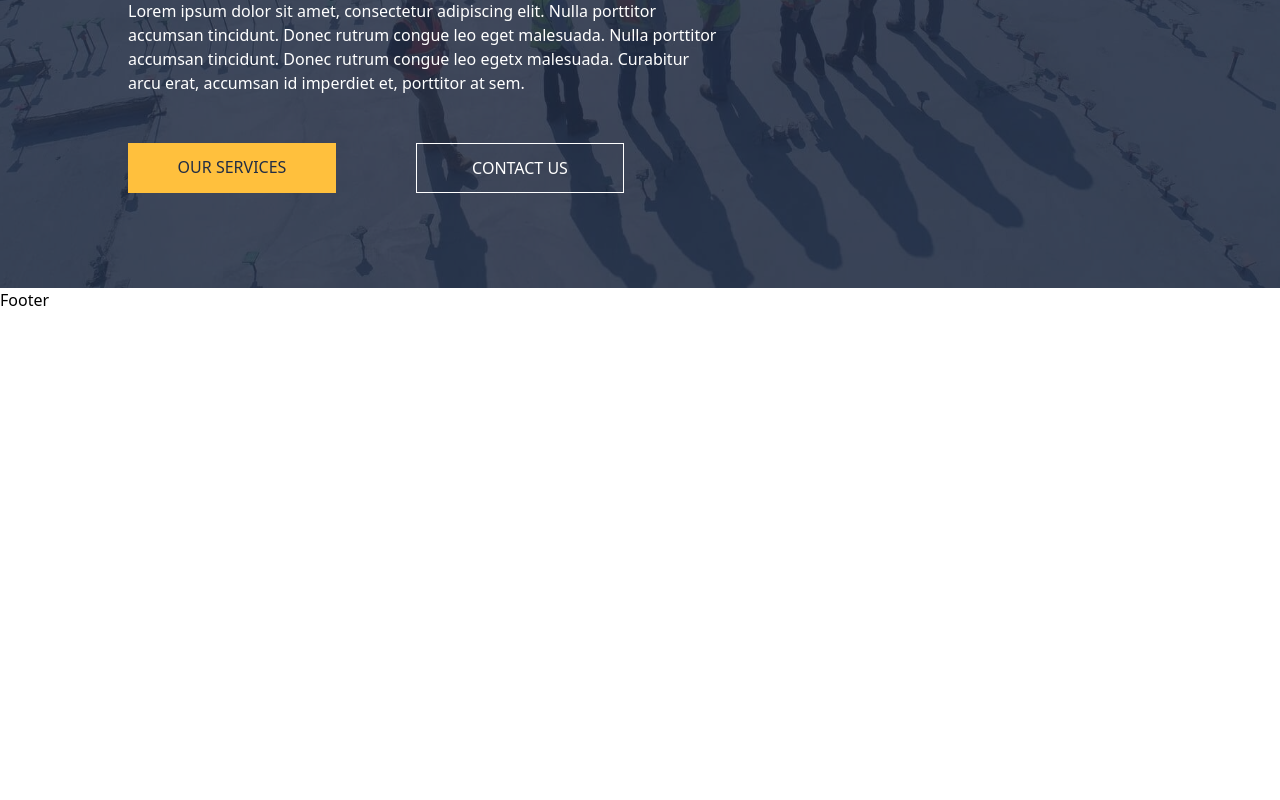
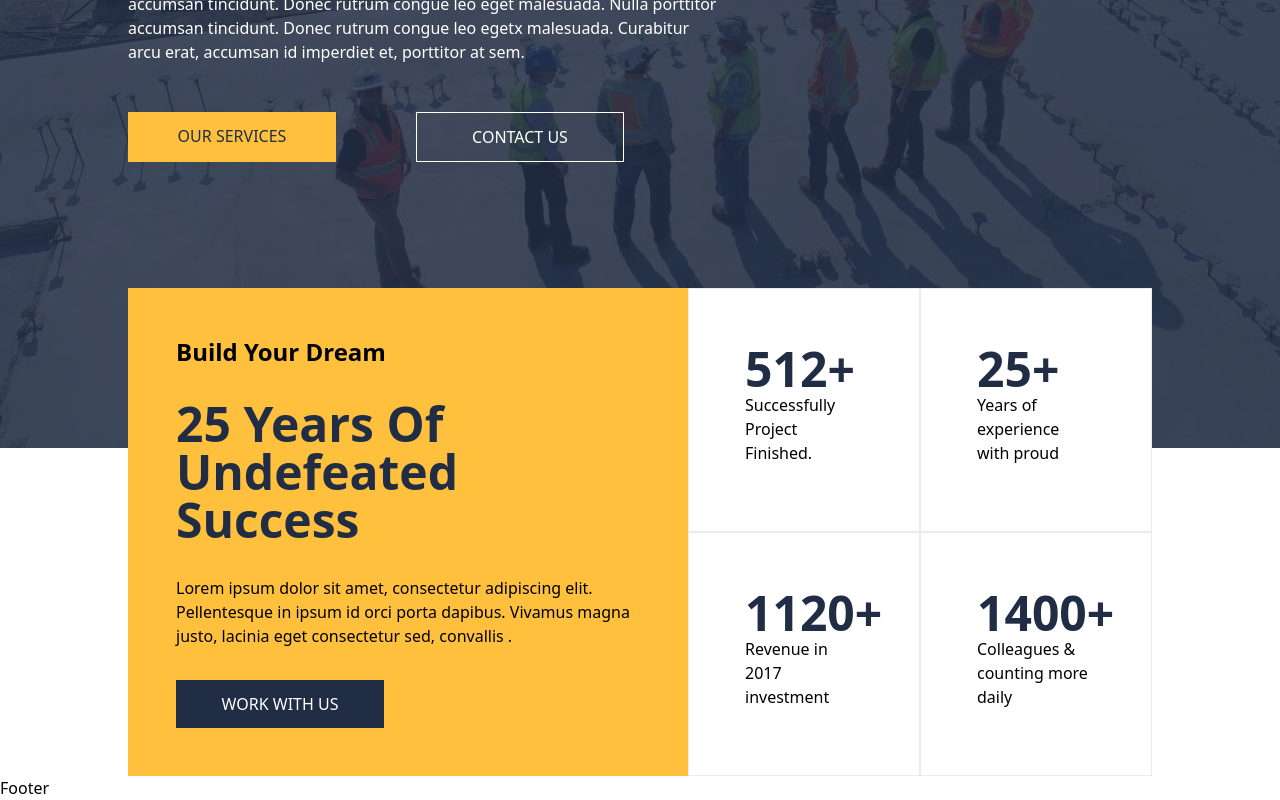
Before and after one commit to ib-ahmedd/urban_nest, a Next.js app: page / in a window 1280 px wide. Shown: the part 512-1312 px from the top of the page. Before the commit the page ends 896 px from the top, so only its background shows below. Built offline with nearby package versions, Linux system fonts and the light colour scheme; a web font is replaced by a local one.

Commit message:
complete home work with us stat modal

```diff
--- a/app/components/Hero.tsx
+++ b/app/components/Hero.tsx
@@ -2,8 +2,8 @@ import Link from "next/link";
 
 function Hero() {
   return (
-    <section className="hero width_parent h-screen bg-home-hero-bg bg-cover bg-center bg-no-repeat">
-      <div className="width_container h-full flex flex-col gap-8 md:gap-12 justify-center mt-8 md:mt-24 z-10">
+    <section className="hero width_parent h-screen xl:h-[120vh] bg-home-hero-bg bg-cover bg-center bg-no-repeat">
+      <div className="width_container h-full flex flex-col gap-12 md:gap-12 mt-32 md:mt-64 z-10">
         <p className="text-site-yellow font-monteserat font-bold text-2xl">
           Build Your Dream
         </p>
--- /dev/null
+++ b/app/components/Stat.tsx
@@ -0,0 +1,28 @@
+import { StatProp } from "@types";
+import { useEffect, useState } from "react";
+
+function Stat({ stat, info }: StatProp) {
+  const [count, setCount] = useState(0);
+  useEffect(() => {
+    const statsInterval = setInterval(() => {
+      if (count < stat) {
+        setCount((prev) => prev + 1);
+      }
+    }, 0.1);
+
+    if (count === stat) return clearInterval(statsInterval);
+    return () => {
+      clearInterval(statsInterval);
+    };
+  }, [count]);
+  return (
+    <div className="sm:w-1/2 shrink-0 flex flex-col p-8 sm:p-14 bg-white border border-light-gray text-left">
+      <p className="font-bold text-site-blue text-2xl sm:text-4xl lg:text-5xl">
+        {count}+
+      </p>
+      <p>{info}</p>
+    </div>
+  );
+}
+
+export default Stat;
--- /dev/null
+++ b/app/components/StatModal.tsx
@@ -0,0 +1,35 @@
+"use client";
+import { statsArray } from "@constants";
+import Link from "next/link";
+import Stat from "./Stat";
+
+function StatsModal() {
+  return (
+    <article className="flex flex-col md:flex-row xl:-mt-40 w-full xl:w-4/5">
+      <div className="md:flex-1 flex flex-col gap-8 p-8 md:p-12 shrink bg-site-yellow z-20">
+        <p className="text-2xl font-bold">Build Your Dream</p>
+        <p className="font-bold text-3xl md:text-5xl text-site-blue">
+          25 Years Of Undefeated Success
+        </p>
+        <p>
+          Lorem ipsum dolor sit amet, consectetur adipiscing elit. Pellentesque
+          in ipsum id orci porta dapibus. Vivamus magna justo, lacinia eget
+          consectetur sed, convallis .
+        </p>
+        <Link
+          href="/contact"
+          className="text-white bg-site-blue w-52 py-3 text-center"
+        >
+          WORK WITH US
+        </Link>
+      </div>
+      <div className="md:flex-1 flex flex-wrap flex-col sm:flex-row shrink-0 z-20">
+        {statsArray.map((item) => (
+          <Stat key={item.stat} {...item} />
+        ))}
+      </div>
+    </article>
+  );
+}
+
+export default StatsModal;
--- /dev/null
+++ b/app/components/WorkWIthUs.tsx
@@ -0,0 +1,12 @@
+import StatsModal from "./StatModal";
+
+function WorkWIthUs() {
+  return (
+    <section className="width_parent flex flex-col items-center">
+      <StatsModal />
+      <div className="width_container"></div>
+    </section>
+  );
+}
+
+export default WorkWIthUs;
--- a/app/components/index.ts
+++ b/app/components/index.ts
@@ -0,0 +1,4 @@
+import Hero from "./Hero";
+import WorkWIthUs from "./WorkWIthUs";
+
+export { Hero, WorkWIthUs };
--- a/app/page.tsx
+++ b/app/page.tsx
@@ -1,9 +1,10 @@
-import Hero from "./components/Hero";
+import { Hero, WorkWIthUs } from "./components";
 
 function Home() {
   return (
     <main>
       <Hero />
+      <WorkWIthUs />
     </main>
   );
 }
--- a/constants/index.ts
+++ b/constants/index.ts
@@ -1,4 +1,4 @@
-import { NavLinkProp } from "@types";
+import { NavLinkProp, StatProp } from "@types";
 
 export const navLinksArray: NavLinkProp[] = [
   { path: "/", title: "Home" },
@@ -7,3 +7,10 @@ export const navLinksArray: NavLinkProp[] = [
   { path: "/about", title: "About" },
   { path: "/contact", title: "Contact Us" },
 ];
+
+export const statsArray: StatProp[] = [
+  { stat: 512, info: "Successfully Project Finished." },
+  { stat: 25, info: "Years of experience with proud" },
+  { stat: 1120, info: "Revenue in 2017 investment" },
+  { stat: 1520, info: "Colleagues & counting more daily" },
+];
--- a/types/index.ts
+++ b/types/index.ts
@@ -2,3 +2,8 @@ export interface NavLinkProp {
   path: string;
   title: string;
 }
+
+export interface StatProp {
+  stat: number;
+  info: string;
+}
```
